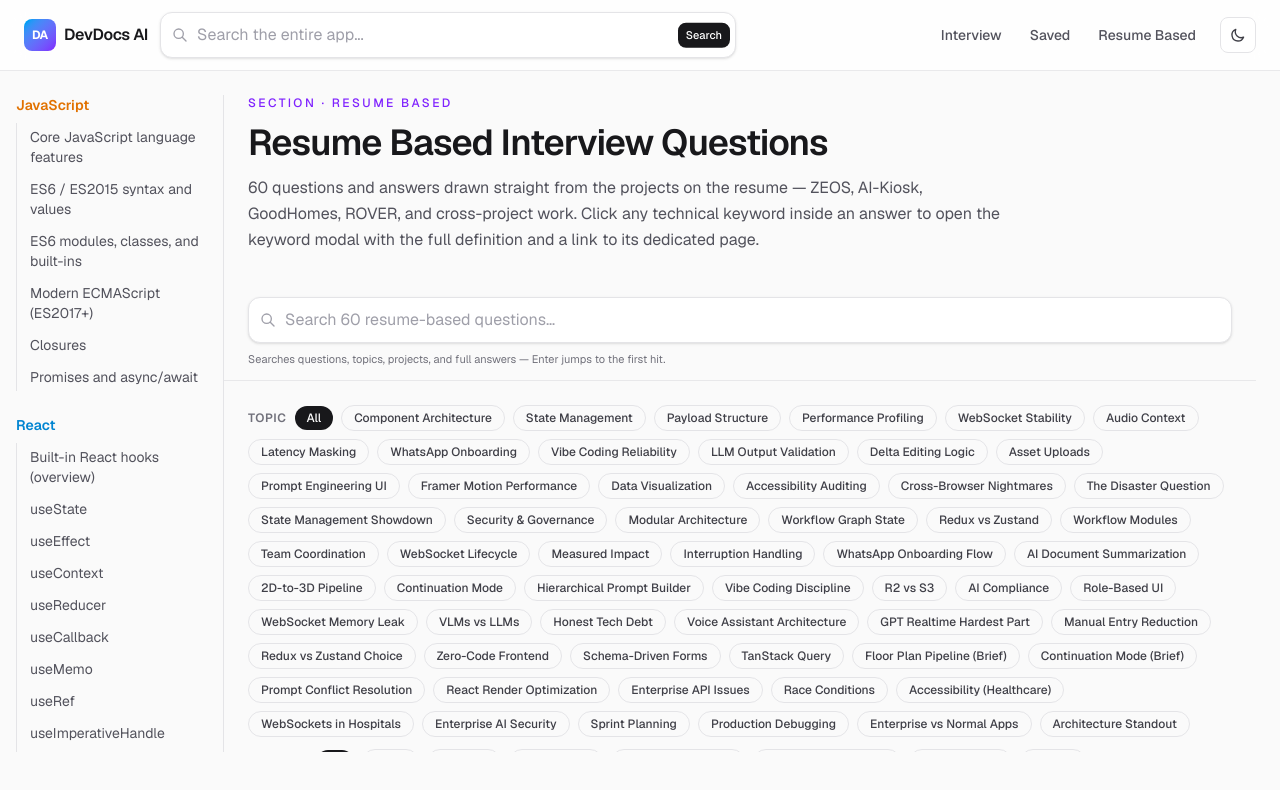
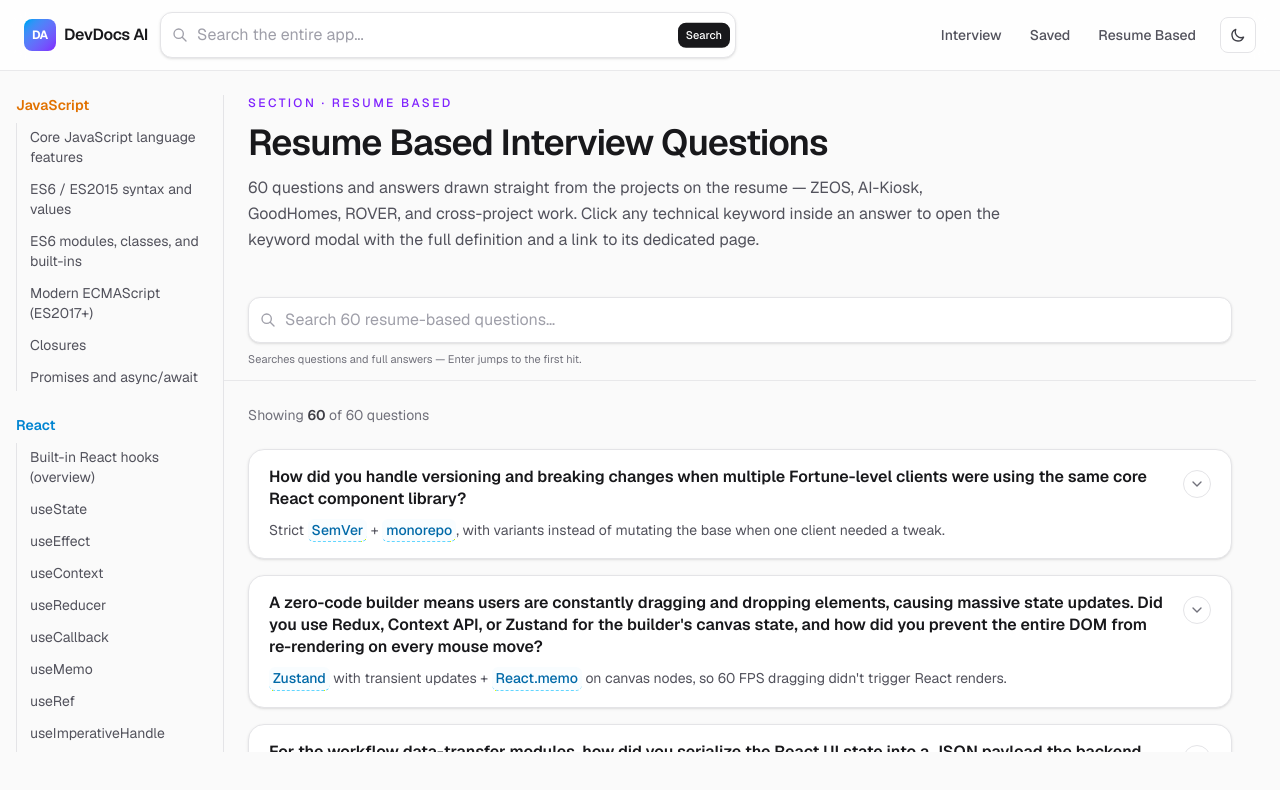
Before and after one commit to dhanilkumart/devdocs, a Next.js app: page /resume-based in a window 1280 px wide. Shown: the top 790 px of the page. Built offline with nearby package versions, Linux system fonts and the light colour scheme.

Commit message:
remove tags

```diff
--- a/src/app/(site)/resume-based/ResumeBasedClient.tsx
+++ b/src/app/(site)/resume-based/ResumeBasedClient.tsx
@@ -8,124 +8,35 @@ import type { ResumeQuestion } from "@/types";
 
 type Props = {
   items: ResumeQuestion[];
-  topics: string[];
-  projects: string[];
 };
 
 /**
- * Interactive shell for the /resume-based page. Owns the topic + project
- * filters and the active search subset. The page server component just
- * passes static data in; everything else is local state.
+ * Interactive shell for the /resume-based page. Search still indexes topic
+ * and project metadata, but the page does not render those tags as filters.
  */
-export function ResumeBasedClient({ items, topics, projects }: Props) {
-  const [topic, setTopic] = useState<string | null>(null);
-  const [project, setProject] = useState<string | null>(null);
+export function ResumeBasedClient({ items }: Props) {
   const [searchHits, setSearchHits] = useState<ResumeQuestion[] | null>(null);
 
   const handleResults = useCallback((results: ResumeQuestion[] | null) => {
     setSearchHits(results);
   }, []);
 
-  const filtered = useMemo(() => {
-    let base = searchHits ?? items;
-    if (topic) base = base.filter((q) => q.topic === topic);
-    if (project) base = base.filter((q) => q.project === project);
-    return base;
-  }, [items, searchHits, topic, project]);
-
-  const isFiltering = Boolean(topic || project || searchHits);
+  const filtered = useMemo(() => searchHits ?? items, [items, searchHits]);
 
   return (
     <div className="space-y-6">
-      <StickySearchShell hint="Searches questions, topics, projects, and full answers — Enter jumps to the first hit.">
+      <StickySearchShell hint="Searches questions and full answers — Enter jumps to the first hit.">
         <ResumeSearch items={items} onResults={handleResults} />
       </StickySearchShell>
-
-      <section aria-label="Filter by topic" className="space-y-3">
-        <div className="flex flex-wrap items-center gap-2">
-          <span className="text-xs font-semibold uppercase tracking-wider text-zinc-500 dark:text-zinc-400">
-            Topic
-          </span>
-          <button
-            type="button"
-            onClick={() => setTopic(null)}
-            className={`rounded-full px-3 py-1 text-xs font-medium transition ${
-              topic === null
-                ? "bg-zinc-900 text-white dark:bg-white dark:text-zinc-900"
-                : "border border-zinc-200 text-zinc-700 hover:border-sky-300 hover:text-sky-700 dark:border-zinc-700 dark:text-zinc-300"
-            }`}
-          >
-            All
-          </button>
-          {topics.map((t) => (
-            <button
-              key={t}
-              type="button"
-              onClick={() => setTopic((current) => (current === t ? null : t))}
-              className={`rounded-full px-3 py-1 text-xs font-medium transition ${
-                topic === t
-                  ? "bg-sky-600 text-white"
-                  : "border border-zinc-200 text-zinc-700 hover:border-sky-300 hover:text-sky-700 dark:border-zinc-700 dark:text-zinc-300"
-              }`}
-            >
-              {t}
-            </button>
-          ))}
-        </div>
-
-        <div className="flex flex-wrap items-center gap-2">
-          <span className="text-xs font-semibold uppercase tracking-wider text-zinc-500 dark:text-zinc-400">
-            Project
-          </span>
-          <button
-            type="button"
-            onClick={() => setProject(null)}
-            className={`rounded-full px-3 py-1 text-xs font-medium transition ${
-              project === null
-                ? "bg-zinc-900 text-white dark:bg-white dark:text-zinc-900"
-                : "border border-zinc-200 text-zinc-700 hover:border-violet-300 hover:text-violet-700 dark:border-zinc-700 dark:text-zinc-300"
-            }`}
-          >
-            All
-          </button>
-          {projects.map((p) => (
-            <button
-              key={p}
-              type="button"
-              onClick={() => setProject((current) => (current === p ? null : p))}
-              className={`rounded-full px-3 py-1 text-xs font-medium transition ${
-                project === p
-                  ? "bg-violet-600 text-white"
-                  : "border border-zinc-200 text-zinc-700 hover:border-violet-300 hover:text-violet-700 dark:border-zinc-700 dark:text-zinc-300"
-              }`}
-            >
-              {p}
-            </button>
-          ))}
-        </div>
-      </section>
 
       <p className="text-sm text-zinc-500 dark:text-zinc-400">
         Showing <span className="font-semibold text-zinc-700 dark:text-zinc-200">{filtered.length}</span> of{" "}
         {items.length} questions
-        {isFiltering && (
-          <button
-            type="button"
-            onClick={() => {
-              setTopic(null);
-              setProject(null);
-              setSearchHits(null);
-            }}
-            className="ml-3 text-xs font-medium text-sky-700 hover:underline dark:text-sky-400"
-          >
-            Clear filters
-          </button>
-        )}
       </p>
 
       {filtered.length === 0 ? (
         <div className="rounded-2xl border border-dashed border-zinc-300 bg-zinc-50 p-8 text-center text-sm text-zinc-500 dark:border-zinc-700 dark:bg-zinc-900/40 dark:text-zinc-400">
-          No questions match the current filters. Try clearing one of them.
+          No questions match the current search. Try another keyword.
         </div>
       ) : (
         <div className="space-y-4">
--- a/src/app/(site)/resume-based/page.tsx
+++ b/src/app/(site)/resume-based/page.tsx
@@ -1,6 +1,6 @@
 import type { Metadata } from "next";
 import { ResumeBasedClient } from "./ResumeBasedClient";
-import { allResumeQuestions, resumeProjects, resumeTopics } from "@/lib/data";
+import { allResumeQuestions } from "@/lib/data";
 
 export const metadata: Metadata = {
   title: "Resume Based — DevDocs",
@@ -10,8 +10,6 @@ export const metadata: Metadata = {
 
 export default function ResumeBasedPage() {
   const items = allResumeQuestions;
-  const topics = resumeTopics();
-  const projects = resumeProjects();
 
   return (
     <div className="space-y-8 pb-12">
@@ -29,7 +27,7 @@ export default function ResumeBasedPage() {
         </p>
       </header>
 
-      <ResumeBasedClient items={items} topics={topics} projects={projects} />
+      <ResumeBasedClient items={items} />
     </div>
   );
 }
--- a/src/components/resume/ResumeQuestionCard.tsx
+++ b/src/components/resume/ResumeQuestionCard.tsx
@@ -3,21 +3,6 @@
 import { useState } from "react";
 import { TechText } from "@/components/keyword/TechText";
 import type { ResumeQuestion } from "@/types";
-
-const PROJECT_BADGE: Record<string, string> = {
-  "AI-Kiosk": "bg-rose-100 text-rose-900 dark:bg-rose-950 dark:text-rose-200",
-  GoodHomes: "bg-emerald-100 text-emerald-900 dark:bg-emerald-950 dark:text-emerald-200",
-  ZEOS: "bg-violet-100 text-violet-900 dark:bg-violet-950 dark:text-violet-200",
-  ROVER: "bg-amber-100 text-amber-900 dark:bg-amber-950 dark:text-amber-200",
-  "Cross-project": "bg-zinc-100 text-zinc-800 dark:bg-zinc-800 dark:text-zinc-200",
-  "Sentiment Analysis": "bg-pink-100 text-pink-900 dark:bg-pink-950 dark:text-pink-200",
-  "Sesame Technologies": "bg-blue-100 text-blue-900 dark:bg-blue-950 dark:text-blue-200",
-};
-
-function projectBadge(project?: string): string {
-  if (!project) return "bg-zinc-100 text-zinc-800 dark:bg-zinc-800 dark:text-zinc-200";
-  return PROJECT_BADGE[project] ?? "bg-zinc-100 text-zinc-800 dark:bg-zinc-800 dark:text-zinc-200";
-}
 
 function paragraphs(text: string) {
   return text.trim().split(/\n\n+/);
@@ -25,12 +10,8 @@ function paragraphs(text: string) {
 
 /**
  * Expandable card for a single resume question. Collapsed view shows the
- * topic, project, the question, and a one-line summary. Expanding reveals
- * the full long-form answer with TechText so technical keywords inside
- * become clickable chips that open the keyword modal.
- *
- * The card has a stable DOM id (`resume-q-<id>`) so the search component
- * can scroll it into view when the user picks a hit.
+ * question and a one-line summary. Expanding reveals the full long-form answer
+ * with TechText so technical keywords become clickable chips.
  */
 export function ResumeQuestionCard({ q, defaultOpen = false }: { q: ResumeQuestion; defaultOpen?: boolean }) {
   const [open, setOpen] = useState(defaultOpen);
@@ -41,33 +22,31 @@ export function ResumeQuestionCard({ q, defaultOpen = false }: { q: ResumeQuesti
       id={`resume-q-${q.id}`}
       className="scroll-mt-32 rounded-2xl border border-zinc-200 bg-white shadow-sm transition hover:border-sky-200 dark:border-zinc-800 dark:bg-zinc-900/50 dark:hover:border-sky-800"
     >
+      <div className="flex w-full items-start justify-between gap-4 rounded-2xl px-5 py-4 text-left">
+        <div className="min-w-0 space-y-2">
+          <h2>
             <button
               type="button"
               onClick={() => setOpen((v) => !v)}
               aria-expanded={open}
               aria-controls={`resume-a-${q.id}`}
-        className="flex w-full items-start justify-between gap-4 rounded-2xl px-5 py-4 text-left focus:outline-none focus-visible:ring-2 focus-visible:ring-sky-500"
+              className="text-left text-base font-semibold leading-snug text-zinc-900 hover:text-sky-700 focus:outline-none focus-visible:rounded-md focus-visible:ring-2 focus-visible:ring-sky-500 dark:text-zinc-50 dark:hover:text-sky-400"
             >
-        <div className="min-w-0 space-y-2">
-          <div className="flex flex-wrap items-center gap-2">
-            <span className="rounded-full bg-sky-100 px-2.5 py-0.5 text-xs font-medium text-sky-900 dark:bg-sky-950 dark:text-sky-200">
-              {q.topic}
-            </span>
-            {q.project && (
-              <span className={`rounded-full px-2.5 py-0.5 text-xs font-medium ${projectBadge(q.project)}`}>
-                {q.project}
-              </span>
-            )}
-          </div>
-          <h2 className="text-base font-semibold leading-snug text-zinc-900 dark:text-zinc-50">{q.question}</h2>
+              {q.question}
+            </button>
+          </h2>
           {q.short && (
             <p className="text-sm leading-relaxed text-zinc-600 dark:text-zinc-400">
               <TechText text={q.short} />
             </p>
           )}
         </div>
-        <span
-          aria-hidden
+        <button
+          type="button"
+          onClick={() => setOpen((v) => !v)}
+          aria-expanded={open}
+          aria-controls={`resume-a-${q.id}`}
+          aria-label={open ? "Collapse answer" : "Expand answer"}
           className={`mt-1 inline-flex h-7 w-7 shrink-0 items-center justify-center rounded-full border border-zinc-200 text-zinc-500 transition ${
             open ? "rotate-180 border-sky-300 text-sky-600 dark:border-sky-700 dark:text-sky-300" : "dark:border-zinc-700 dark:text-zinc-400"
           }`}
@@ -75,8 +54,8 @@ export function ResumeQuestionCard({ q, defaultOpen = false }: { q: ResumeQuesti
           <svg className="h-4 w-4" viewBox="0 0 24 24" fill="none" stroke="currentColor" strokeWidth={2}>
             <path strokeLinecap="round" strokeLinejoin="round" d="M6 9l6 6 6-6" />
           </svg>
-        </span>
         </button>
+      </div>
 
       {open && (
         <div
--- a/src/components/resume/ResumeSearch.tsx
+++ b/src/components/resume/ResumeSearch.tsx
@@ -139,10 +139,6 @@ export function ResumeSearch({ items, onResults }: Props) {
                 }}
                 className="flex w-full flex-col gap-0.5 border-b border-zinc-50 px-4 py-3 text-left last:border-0 hover:bg-zinc-50 dark:border-zinc-800 dark:hover:bg-zinc-800"
               >
-                <span className="text-xs font-medium text-violet-600 dark:text-violet-400">
-                  {q.topic}
-                  {q.project ? ` · ${q.project}` : ""}
-                </span>
                 <span className="font-medium text-zinc-900 dark:text-zinc-50">{q.question}</span>
               </button>
             ))
```
Lines whose indentation alone changed are shown as unchanged.
